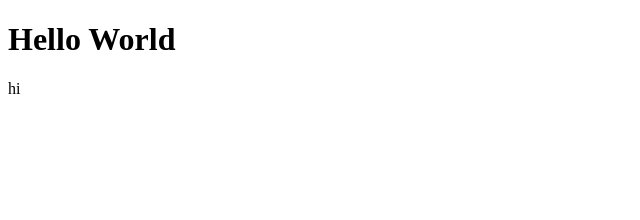
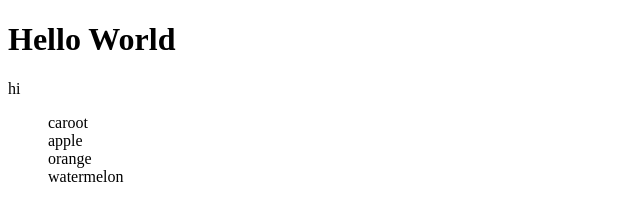
Before and after one commit to llisvm/testapp, a plain HTML site: page index.html in a window 1280 px wide. Shown: the whole page, without its empty margins (0-640 px from the left). Drawn offline with Linux system fonts and the light colour scheme.

Commit message:
add list

```diff
--- /dev/null
+++ b/css/style.css
@@ -0,0 +1,6 @@
+ul{
+    margin: 0;
+}
+li{
+    list-style-type: none;
+}
--- a/index.html
+++ b/index.html
@@ -4,11 +4,20 @@
     <meta charset="UTF-8">
     <meta name="viewport" content="width=device-width, initial-scale=1.0">
     <title>Document</title>
+    <link rel="stylesheet" href="./css/style.css">
 </head>
 <body>
     <h1>Hello World</h1>
 
     <p>hi</p>
 
+    <ul>
+        <li>caroot</li>
+        <li>apple</li>
+        <li>orange</li>
+        <li>watermelon</li>
+    </ul>
+
+
 </body>
 </html>
```
